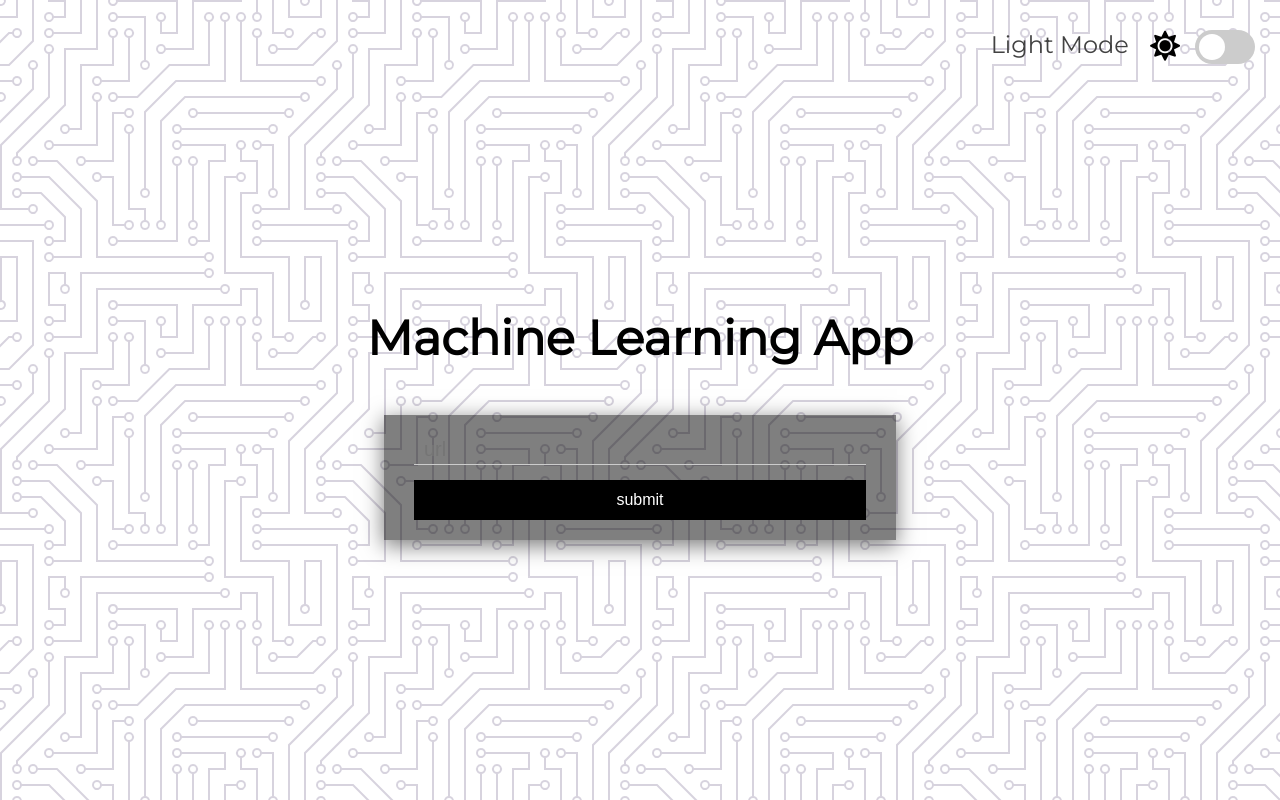
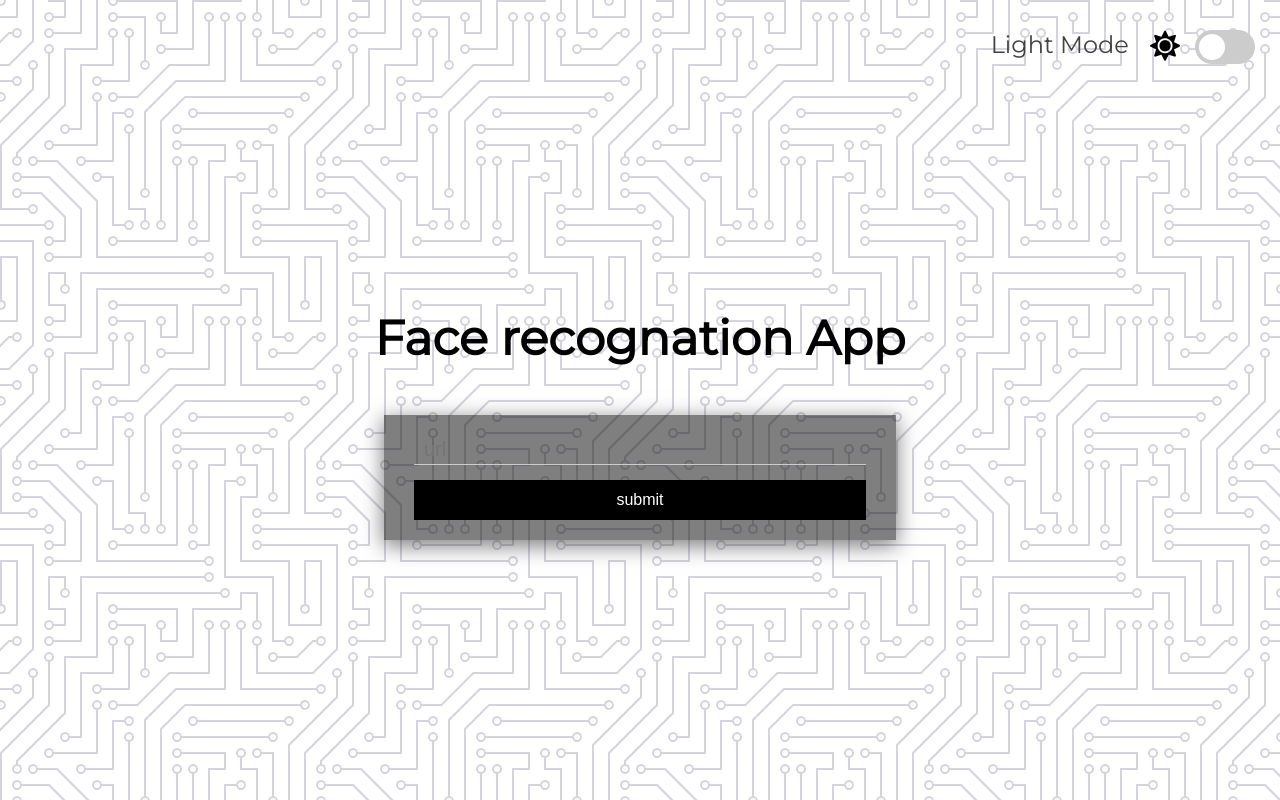
Before and after one commit to MohamedFadelMoumeni/face-recognation, a website: page index.html in a window 1280 px wide. Drawn offline with Linux system fonts and the light colour scheme.

Commit message:
Update index.html

```diff
--- a/index.html
+++ b/index.html
@@ -25,7 +25,7 @@
 
 
 
-        <h3 id="head-text">Machine Learning App</h3>
+        <h3 id="head-text">Face recognation App</h3>
         <section class="section">
             <form id="form" method="post">
                 <input type="text" name="text" id="text" placeholder="url" required>
```
